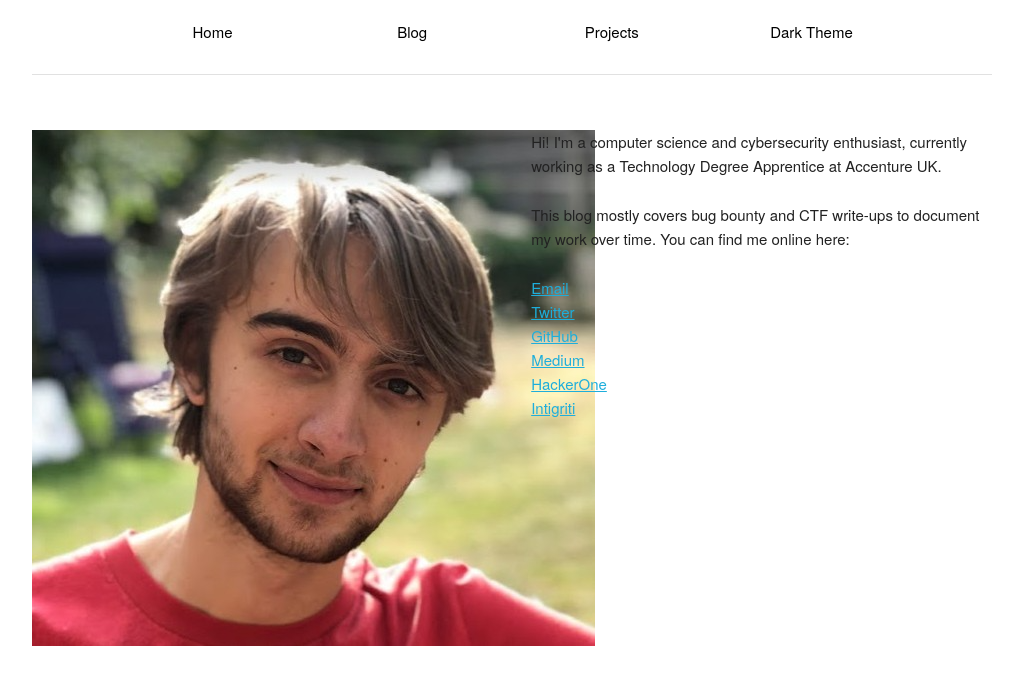
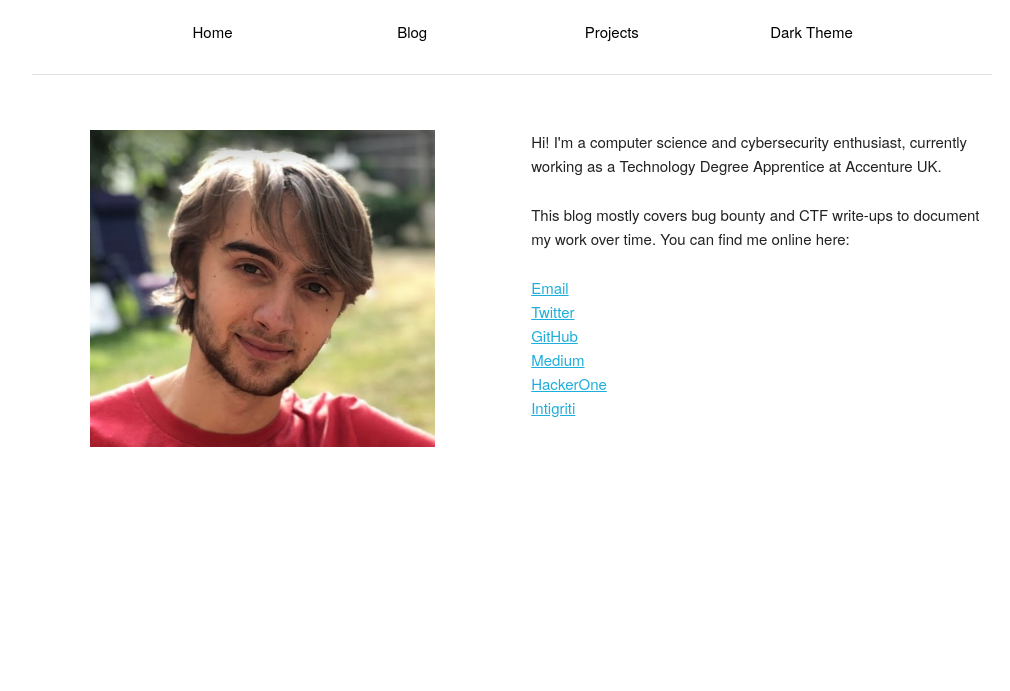
Before and after one commit to Ge0rg3/georgeom.net, a PHP site: page /?pizza=1 in a window 1280 px wide. Shown: the part 109-800 px from the top of the page, without its empty margins (128-1138 px from the left). Run offline with PHP 8.4, Linux system fonts and the light colour scheme.

Commit message:
Resize profile image

```diff
--- a/public_html/assets/style.css
+++ b/public_html/assets/style.css
@@ -91,3 +91,8 @@ body {
     margin-bottom: 0;
     padding-bottom: 0;
 }
+
+/* Fit profile image to div */
+.profile-image {
+    max-width: 75%;
+}
--- a/public_html/index.php
+++ b/public_html/index.php
@@ -1,7 +1,7 @@
 <?php require("../includes/header.php") ?>
 
 <div class="row">
-    <div class="one-half column"><img class="center-image" src="assets/profile.png"></div>
+    <div class="one-half column"><img class="center-image profile-image" src="assets/profile.png"></div>
     <div class="six columns">
         <p>
             Hi! I'm a computer science and cybersecurity enthusiast, currently working as a Technology Degree Apprentice at Accenture UK.
```
